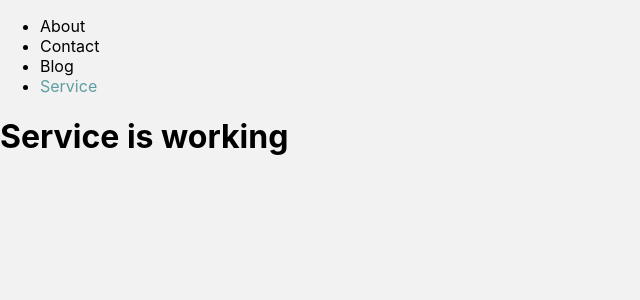
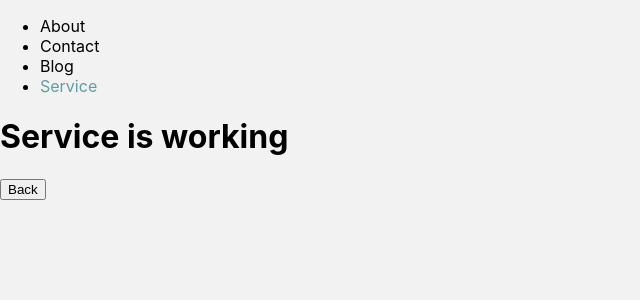
Before and after one commit to subhomoyprojects/thapa_teaching, a React (Create React App) app: page /service in a window 1280 px wide. Shown: the top 300 px of the page, without its empty margins (0-640 px from the left). Built offline with nearby package versions, Linux system fonts and the light colour scheme.

Commit message:
add useNavigate

```diff
--- a/src/component/pages/Service.jsx
+++ b/src/component/pages/Service.jsx
@@ -1,11 +1,21 @@
 import React from "react";
 import Navigation from "../navigation/Navigation";
+import { useNavigate } from "react-router-dom";
 
 function Service(props) {
+  const navigate = useNavigate();
   return (
     <>
       <Navigation />
       <h1>Service is working</h1>
+      <button
+        type="button"
+        onClick={() => {
+          navigate(-1);
+        }}
+      >
+        Back
+      </button>
     </>
   );
 }
```
